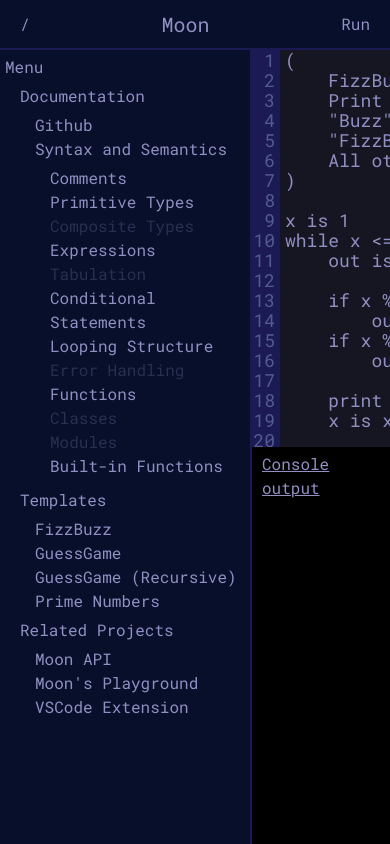
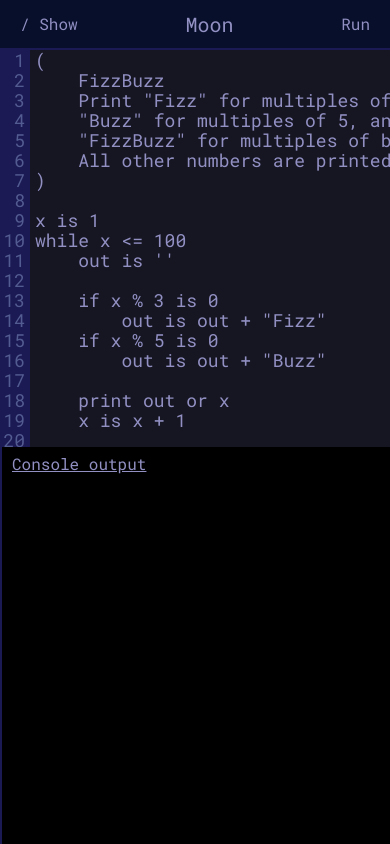
Before and after one commit to PaulMarisOUMary/Moon-Playground, a Next.js app: page / in a window 390 px wide. Built offline with nearby package versions, Linux system fonts and the light colour scheme.

Commit message:
hide my default sidemenu on mobile

```diff
--- a/src/app/page.tsx
+++ b/src/app/page.tsx
@@ -8,7 +8,7 @@
 import { IExecuteResponse } from "./lib/models/execute.response";
 import { ExecuteRequest } from "./lib/requests";
 
-import { useState } from "react";
+import { useEffect, useState } from "react";
 
 import { fizzbuzz } from "@/app/lib/moon-templates/templates";
 
@@ -27,6 +27,12 @@
 	async function sendExecute() {
 		ExecuteRequest(code, setOutput, setErrors, setResponse, setRunning);
 	}
+
+	useEffect(() => {
+		if (window.innerWidth <= 768) {
+			setMenu(false);
+		}
+	}, []);
 
 	return (
 		<>
--- a/src/components/banner/banner.tsx
+++ b/src/components/banner/banner.tsx
@@ -15,7 +15,7 @@
     return (
         <div className="home-banner">
             <div className="home-banner-left">
-                <button className="home-banner-root" onClick={() => setMenu(!menu)}>/</button>
+                <button className="home-banner-root" onClick={() => setMenu(!menu)}>/ {menu ? "Hide" : "Show"}</button>
             </div>
             <nav className="home-banner-nav">
                 <h1 className="home-banner-title">Moon</h1>
```
